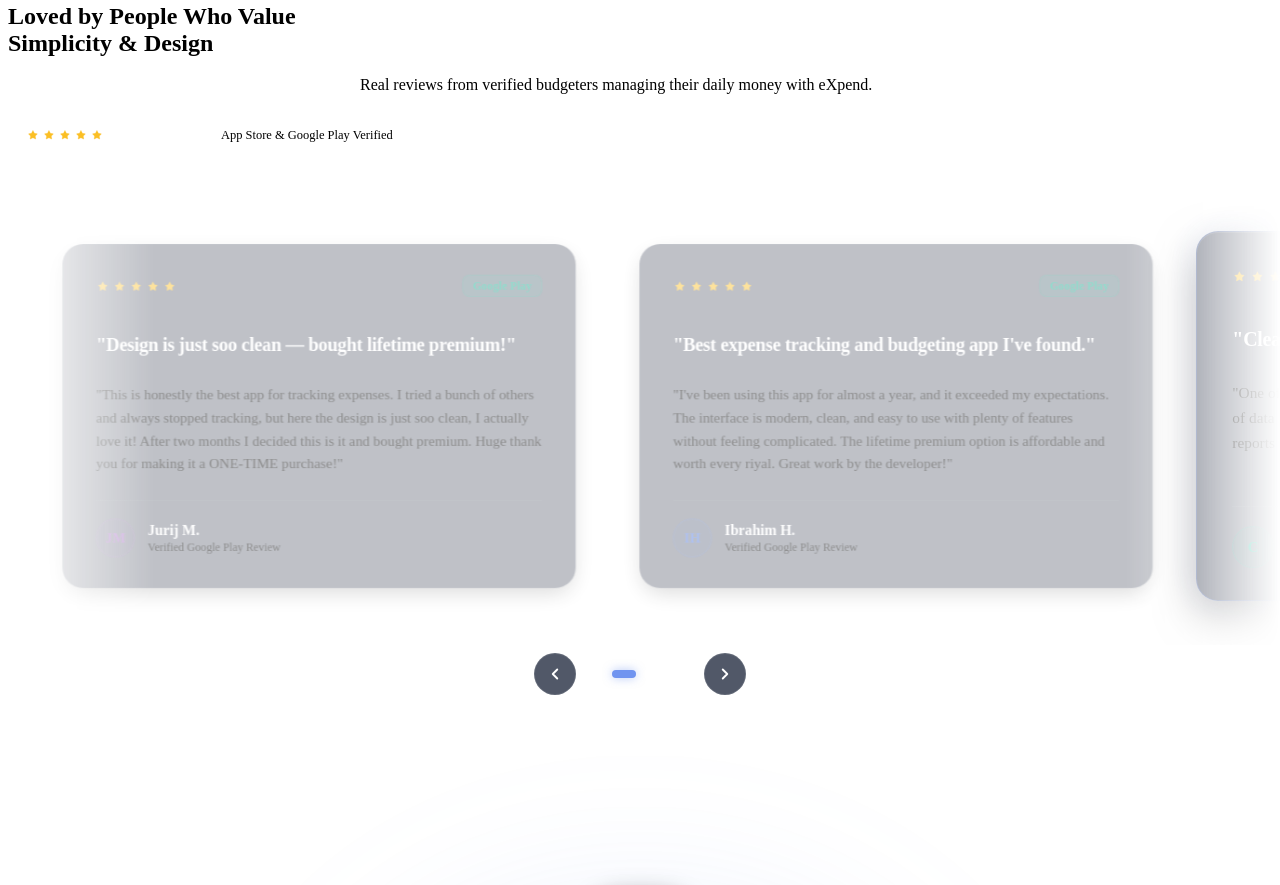
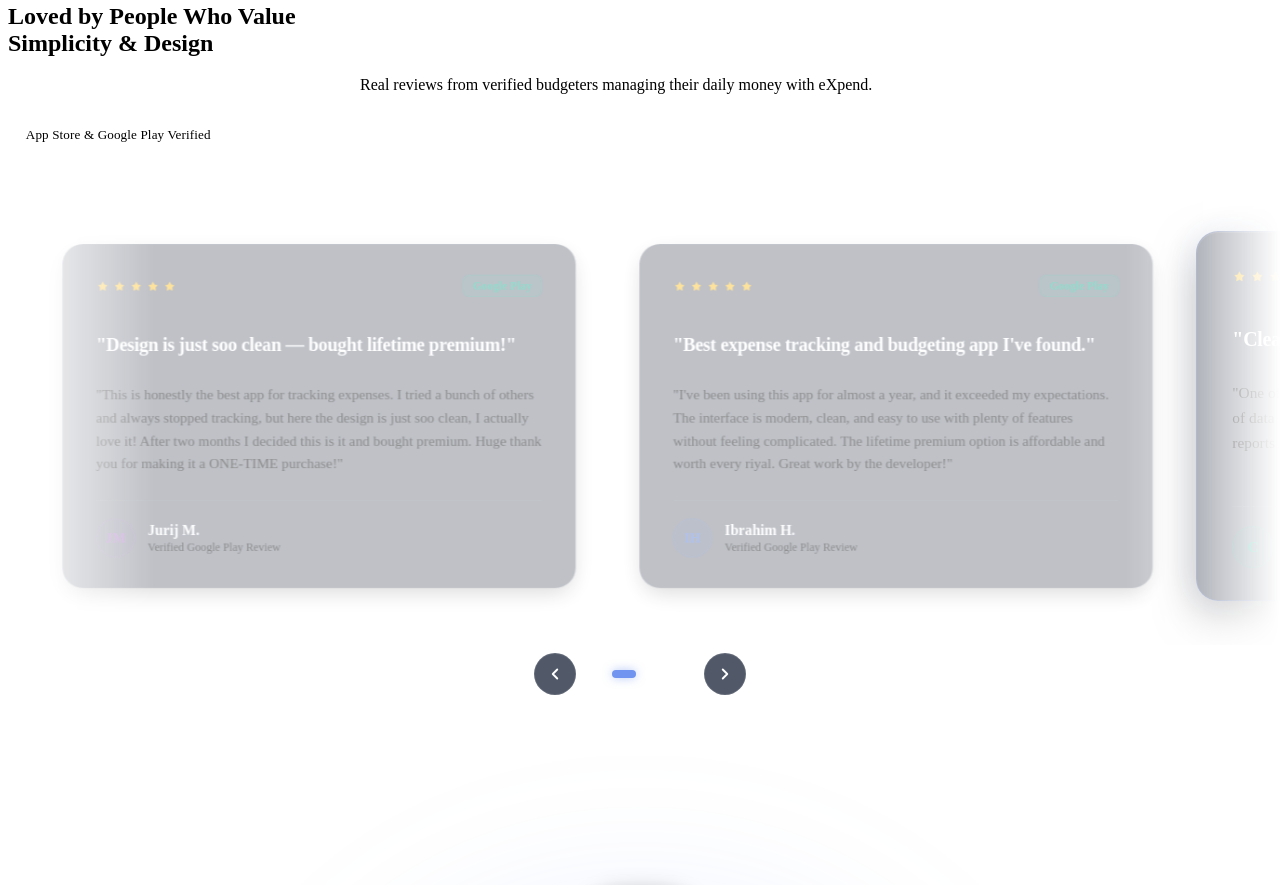
Before and after one commit to keith-badulis/expend-site, a React (Vite) app: page / in a window 1280 px wide. Shown: the part 4640-5525 px from the top of the page. Built offline with nearby package versions, Linux system fonts and the light colour scheme; the HTML template or start-up script is replaced by a standard one.

Commit message:
chore: update Reviews design

```diff
--- a/src/components/Reviews.module.css
+++ b/src/components/Reviews.module.css
@@ -17,27 +17,11 @@
   margin-top: 0.25rem;
 }
 
-.trustStars {
-  display: flex;
-  align-items: center;
-  gap: 2px;
-}
-
-.trustScore {
+.trustLabel {
   font-size: 0.82rem;
-  font-weight: 700;
-  color: #FFFFFF;
+  font-weight: 500;
+  color: var(--text-secondary);
   letter-spacing: 0.01em;
-}
-
-.trustDot {
-  color: rgba(255, 255, 255, 0.25);
-  font-size: 0.8rem;
-}
-
-.trustLabel {
-  font-size: 0.78rem;
-  color: var(--text-secondary);
 }
 
 /* ==========================================================================
--- a/src/components/Reviews.tsx
+++ b/src/components/Reviews.tsx
@@ -219,18 +219,6 @@ export const Reviews: React.FC = () => {
 
           {/* Social Proof Trust Pill */}
           <div className={styles.trustPill}>
-            <div className={styles.trustStars}>
-              {Array.from({ length: 5 }).map((_, sIdx) => (
-                <StarFilledIcon
-                  key={sIdx}
-                  size={14}
-                  color="#FBBF24"
-                  strokeWidth="2px"
-                />
-              ))}
-            </div>
-            <span className={styles.trustScore}>4.9 / 5.0 Rating</span>
-            <span className={styles.trustDot}>•</span>
             <span className={styles.trustLabel}>App Store & Google Play Verified</span>
           </div>
         </div>
```
